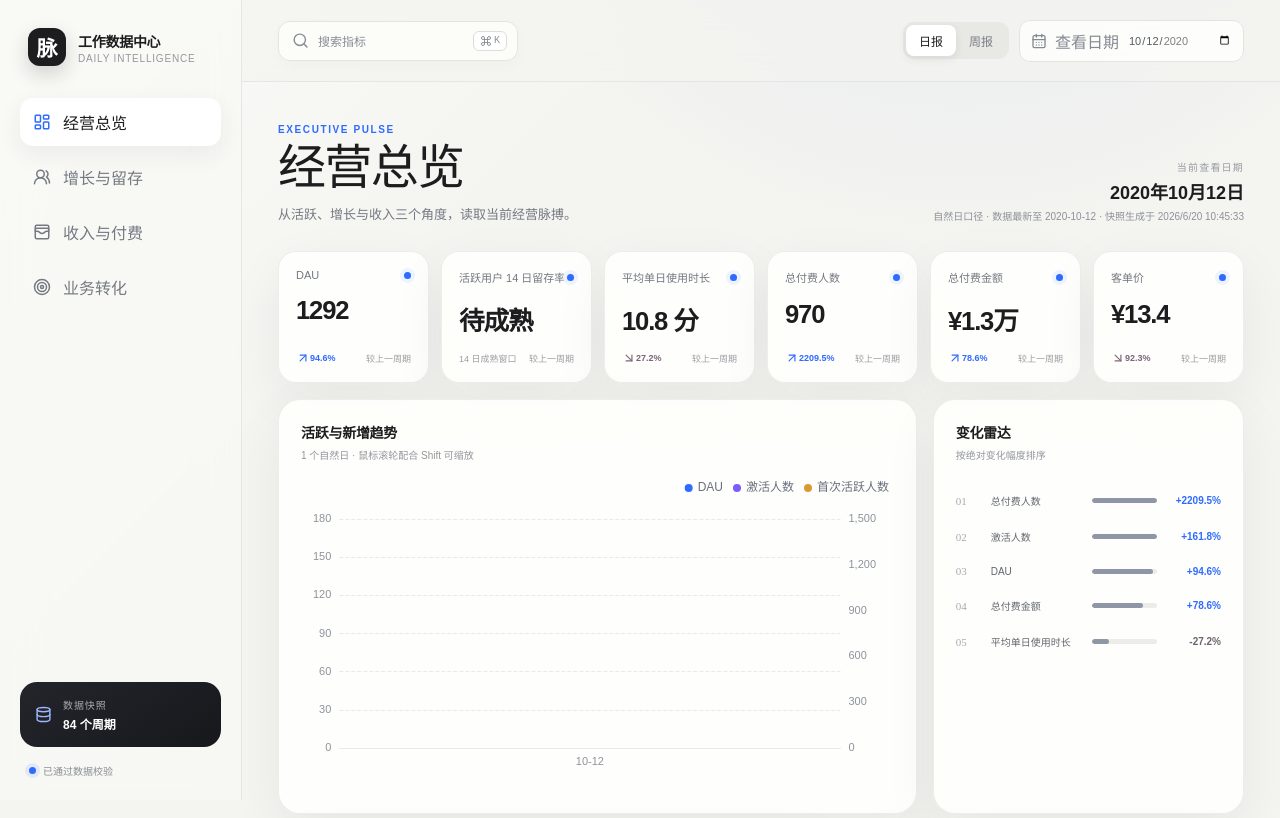
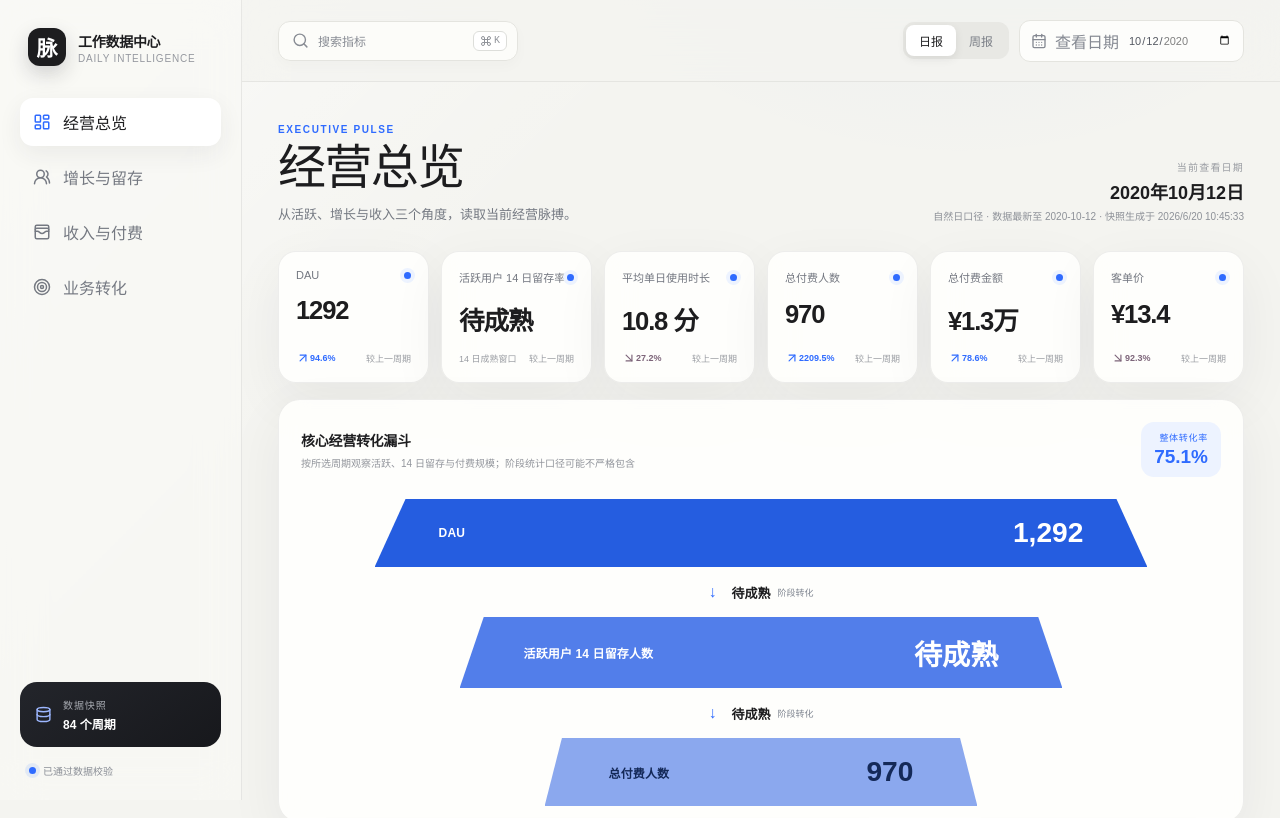
Before and after one commit to zbqingtianyun/daily-and-weekly-dashboard, a Next.js app: page / in a window 1280 px wide. Shown: the top 818 px of the page. Built offline with nearby package versions, Linux system fonts and the light colour scheme.

Commit message:
新增核心经营转化漏斗

```diff
--- a/app/globals.css
+++ b/app/globals.css
@@ -70,6 +70,24 @@ kbd { margin-left: auto; display: flex; align-items: center; gap: 2px; padding:
 .delta { display: flex; align-items: center; font-weight: 700; color: #6d7180; }
 .delta.up { color: var(--blue); }
 .delta.down { color: #7d657a; }
+.conversion-funnel { min-height: 0; margin-bottom: 16px; padding-bottom: 24px; overflow: hidden; }
+.conversion-funnel .panel-header { align-items: center; }
+.funnel-overall { display: flex; flex-direction: column; align-items: flex-end; padding: 9px 13px; border-radius: 13px; background: var(--blue-open); color: var(--blue); }
+.funnel-overall span { font-size: 9px; letter-spacing: .08em; }
+.funnel-overall strong { margin-top: 2px; font-size: 19px; font-variant-numeric: tabular-nums; }
+.funnel-body { display: flex; flex-direction: column; align-items: center; padding: 7px 8% 0; }
+.funnel-step { width: 100%; display: flex; flex-direction: column; align-items: center; }
+.funnel-stage { min-height: 68px; display: flex; align-items: center; justify-content: space-between; gap: 20px; padding: 15px clamp(22px, 5vw, 64px); color: #fff; clip-path: polygon(4% 0, 96% 0, 100% 100%, 0 100%); transition: width .35s ease, transform .2s ease; }
+.funnel-stage:hover { transform: scale(1.012); }
+.funnel-stage-1 { background: #255de0; }
+.funnel-stage-2 { background: #527eea; }
+.funnel-stage-3 { background: #8ba8ee; color: #142958; }
+.funnel-stage span { font-size: 12px; font-weight: 650; letter-spacing: .01em; }
+.funnel-stage strong { font-size: clamp(21px, 2.2vw, 30px); font-variant-numeric: tabular-nums; }
+.funnel-rate { height: 50px; display: grid; grid-template-columns: 16px auto auto; align-items: center; gap: 7px; color: #7f8590; }
+.funnel-rate > span { color: var(--blue); font-size: 16px; }
+.funnel-rate strong { color: var(--ink); font-size: 13px; font-variant-numeric: tabular-nums; }
+.funnel-rate small { font-size: 9px; }
 .dashboard-grid { display: grid; grid-template-columns: repeat(12, 1fr); gap: 16px; }
 .span-4 { grid-column: span 4; }.span-5 { grid-column: span 5; }.span-6 { grid-column: span 6; }.span-7 { grid-column: span 7; }.span-8 { grid-column: span 8; }
 .panel { border-radius: var(--radius); padding: 22px 22px 16px; min-width: 0; min-height: 392px; }
@@ -171,6 +189,15 @@ kbd { margin-left: auto; display: flex; align-items: center; gap: 2px; padding:
   .freshness { align-items: flex-start; text-align: left; margin-top: 20px; }
   .kpi-grid,.revenue-kpis { grid-template-columns: repeat(2, 1fr); }
   .kpi-card { min-height: 124px; padding: 14px; }
+  .conversion-funnel { padding-inline: 14px; }
+  .conversion-funnel .panel-header { align-items: flex-start; }
+  .funnel-overall { flex: 0 0 auto; padding: 8px 10px; }
+  .funnel-body { padding-inline: 0; }
+  .funnel-stage { min-height: 62px; padding-inline: 18px; }
+  .funnel-stage-1 { width: 100% !important; }
+  .funnel-stage-2 { width: 88% !important; }
+  .funnel-stage-3 { width: 72% !important; }
+  .funnel-stage span { max-width: 60%; font-size: 10px; }
   .dashboard-grid { display: block; }
   .panel { margin-bottom: 14px; padding: 18px 14px 12px; }
   .retention-groups { grid-template-columns: 1fr; }
--- a/components/dashboard.tsx
+++ b/components/dashboard.tsx
@@ -11,7 +11,7 @@ import { useCallback, useEffect, useMemo, useState } from "react";
 import type { EChartsOption, SeriesOption } from "echarts";
 import Chart from "./chart";
 import type { DashboardDataset, DashboardRow, MetricDefinition, SnapshotMetadata } from "@/lib/types";
-import { delta, formatMetric, isMature, KPI_KEYS, metricMap, parseQueryDate } from "@/lib/metrics";
+import { conversionRate, delta, formatMetric, isMature, KPI_KEYS, metricMap, parseQueryDate } from "@/lib/metrics";
 
 type View = "overview" | "growth" | "revenue" | "conversion";
 type Grain = "day" | "week";
@@ -173,6 +173,55 @@ function KpiCard({ metric, current, previous, weekly, mature = true }: { metric:
         <span>{weekly && metric.aggregation === "weekly_daily_average" ? "周内日均" : "较上一周期"}</span>
       </div>
     </motion.article>
+  );
+}
+
+function ConversionFunnel({ current, latest, grain }: { current: DashboardRow; latest: string; grain: Grain }) {
+  const retentionMature = isMature(current, latest, 14, grain);
+  const toNumber = (value: unknown) => value === null || value === undefined || value === "" ? null : Number(value);
+  const dau = toNumber(current.DAU);
+  const retained = retentionMature ? toNumber(current["活跃用户14日留存人数"]) : null;
+  const paid = toNumber(current["总付费人数"]);
+  const retentionRate = conversionRate(retained, dau);
+  const paymentRate = conversionRate(paid, retained);
+  const overallRate = conversionRate(paid, dau);
+  const stages = [
+    { key: "dau", label: "DAU", value: dau, width: 100 },
+    { key: "retained", label: "活跃用户 14 日留存人数", value: retained, width: 78 },
+    { key: "paid", label: "总付费人数", value: paid, width: 56 }
+  ];
+  const rates = [retentionRate, paymentRate];
+
+  return (
+    <section className="panel conversion-funnel" aria-labelledby="conversion-funnel-title">
+      <header className="panel-header">
+        <div>
+          <h2 id="conversion-funnel-title">核心经营转化漏斗</h2>
+          <p>按所选周期观察活跃、14 日留存与付费规模；阶段统计口径可能不严格包含</p>
+        </div>
+        <div className="funnel-overall">
+          <span>整体转化率</span>
+          <strong>{overallRate === null ? "暂无数据" : `${(overallRate * 100).toFixed(1)}%`}</strong>
+        </div>
+      </header>
+      <div className="funnel-body">
+        {stages.map((stage, index) => (
+          <div className="funnel-step" key={stage.key}>
+            <div className={`funnel-stage funnel-stage-${index + 1}`} style={{ width: `${stage.width}%` }}>
+              <span>{stage.label}</span>
+              <strong>{stage.value === null || !Number.isFinite(stage.value) ? "待成熟" : formatMetric(stage.value, "integer")}</strong>
+            </div>
+            {index < rates.length && (
+              <div className="funnel-rate" aria-label={`${stages[index].label}到${stages[index + 1].label}转化率`}>
+                <span>↓</span>
+                <strong>{rates[index] === null ? "待成熟" : `${(rates[index]! * 100).toFixed(1)}%`}</strong>
+                <small>阶段转化</small>
+              </div>
+            )}
+          </div>
+        ))}
+      </div>
+    </section>
   );
 }
 
@@ -377,6 +426,7 @@ export default function Dashboard({ daily, weekly, catalog, metadata }: { daily:
                       return <KpiCard key={key} metric={metric} current={current[key]} previous={previous?.[key]} weekly={weeklyMode} mature={isMature(current, latest, metric.maturityDays, grain)} />;
                     })}
                   </div>
+                  <ConversionFunnel current={current} latest={latest} grain={grain} />
                   <div className="dashboard-grid">
                     <SectionCard className="span-8" title="活跃与新增趋势" subtitle={`${rows.length} 个${weeklyMode ? "周" : "自然日"} · 鼠标滚轮配合 Shift 可缩放`}>
                       <LineChart rows={rows} keys={["DAU", "激活人数", "首次活跃人数"]} secondaryKey="DAU" />
--- a/lib/metrics.ts
+++ b/lib/metrics.ts
@@ -29,6 +29,14 @@ export function delta(current: unknown, previous: unknown) {
   return (now - before) / Math.abs(before);
 }
 
+export function conversionRate(current: unknown, previous: unknown) {
+  if (current === null || current === undefined || current === "" || previous === null || previous === undefined || previous === "") return null;
+  const numerator = Number(current);
+  const denominator = Number(previous);
+  if (!Number.isFinite(numerator) || !Number.isFinite(denominator) || denominator <= 0) return null;
+  return numerator / denominator;
+}
+
 export function isMature(row: DashboardRow, latestPeriod: string, maturityDays: number, grain: "day" | "week") {
   if (!maturityDays) return true;
   const rowDate = new Date(`${row.period}T00:00:00`);
```
Also changed, not shown: 2 other files (tests, documents, lock files or other folders).
